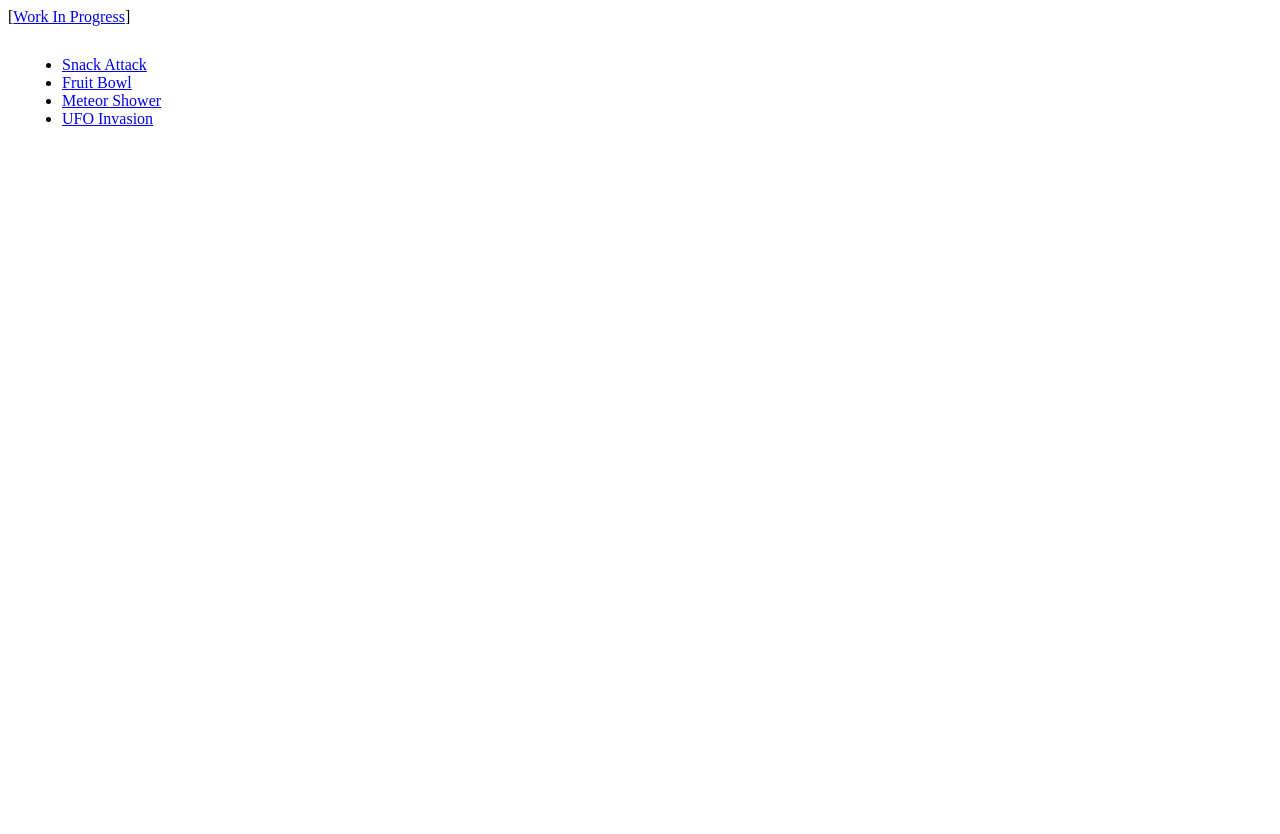
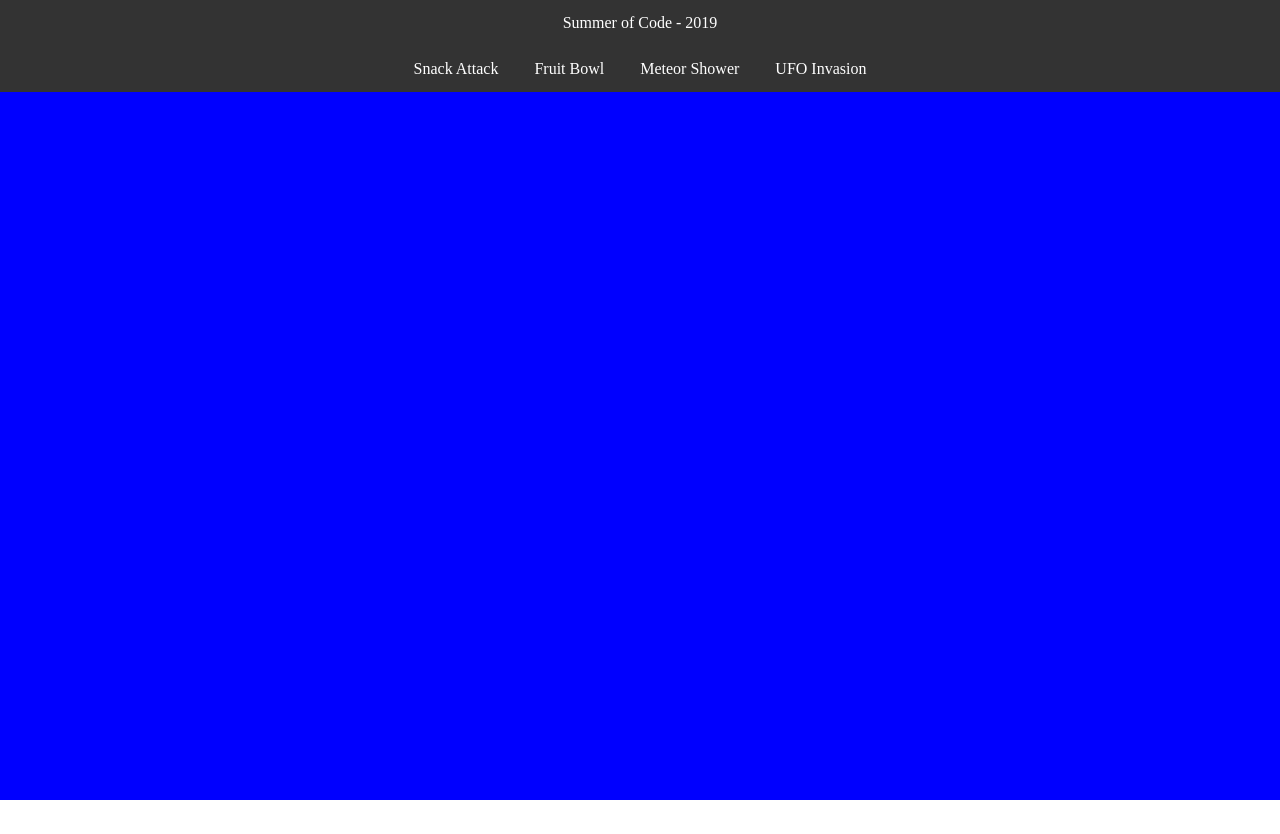
Before and after one commit to noelgolding/soc_starter, a plain HTML site: page index.html in a window 1280 px wide. After the commit the page ends 800 px from the top, so only its background shows below. Drawn offline with Linux system fonts and the light colour scheme.

Commit message:
update arcade index.html

```diff
--- a/index.html
+++ b/index.html
@@ -1,31 +1,102 @@
 <!DOCTYPE html>
-<html lang="en" dir="ltr">
+<html>
   <head>
-    <meta charset="utf-8">
     <title>Arcade</title>
+    <style>
+      body, html {
+        width: 100%;
+        height: 100%;
+        margin: 0;
+        padding: 0;
+      }
+
+      .row-container {
+        display: flex;
+        width: 100%;
+        height: 100%;
+        flex-direction: column;
+        background-color: blue;
+        overflow: hidden;
+      }
+
+      .first-row {
+        background-color: lime;
+      }
+
+      .second-row {
+        flex-grow: 1;
+        border: none;
+        margin: 0;
+        padding: 0;
+      }
+
+      ul.horizontal_menubar {
+        list-style-type: none;
+        margin: 0;
+        padding: 0;
+        overflow: hidden;
+        background-color: #333;
+        text-align: center;
+      }
+
+      ul.horizontal_menubar li {
+        display: inline;
+      }
+
+      ul.horizontal_menubar li a {
+        color: #fff;
+        padding: 14px 16px;
+        display: inline-block;
+        text-decoration: none;
+      }
+
+      ul.horizontal_menubar li a:hover {
+        background-color: #111;
+        color: white;
+      }
+
+      .active {
+        background-color: #4CAF50;
+        color: white;
+      }
+    </style>
     <script type="text/javascript">
-      function loadGame(url, title) {
+      function loadGame(url, title, a) {
+        // get ref to iframe
         iframe = document.getElementById('gameScreen')
+        // set iframe src
         iframe.src = url
+        // set focus to iframe
         iframe.contentWindow.focus()
-        document.title = title
+        setActive(a)
+      }
+
+      function setActive(a) {
+        li = a.parentElement
+        ul = li.parentElement
+        // for each li, remove the active class
+        for (list_item of ul.getElementsByTagName("li")) {
+          list_item.classList.remove('active')
+        }
+        // set the active class on the actual active li
+        li.classList.add('active')
       }
     </script>
   </head>
   <body>
-    [<a href="projects/wip/index.html" target="WIP">Work In Progress</a>]
-    <table cellpadding=12>
-      <tr>
-        <td valign="top">
-          <ul>
-            <li><a href="#" onclick="loadGame('projects/snacks/index.html', 'Snack Attack')">Snack Attack</a></li>
-            <li><a href="#" onclick="loadGame('projects/fruits/index.html', 'Fruit Bowl')">Fruit Bowl</a></li>
-            <li><a href="#" onclick="loadGame('projects/meteors/index.html', 'Meteor Shower')">Meteor Shower</a></li>
-            <li><a href="#" onclick="loadGame('projects/ufos/index.html', 'UFO Invasion')">UFO Invasion</a></li>
-          </ul>
-        </td>
-        <td><iframe frameBorder="0" id="gameScreen" name="gameScreen" src="" width="1024" height="768"></iframe></td>
-      </tr>
-    </table>
+    <div class="row-container">
+      <div class="first-row">
+        <ul class="horizontal_menubar">
+          <li><a href="projects/wip/index.html" target="_SOC_WIP_">Summer of Code - 2019</a></li>
+        </ul>
+        <ul id="menubar" class="horizontal_menubar">
+          <li><a href="#" onclick="loadGame('projects/snacks/index.html', 'Snack Attack', this)">Snack Attack</a></li>
+          <li><a href="#" onclick="loadGame('projects/fruits/index.html', 'Fruit Bowl', this)">Fruit Bowl</a></li>
+          <li><a href="#" onclick="loadGame('projects/meteors/index.html', 'Meteor Shower', this)">Meteor Shower</a></li>
+          <li><a href="#" onclick="loadGame('projects/ufos/index.html', this)">UFO Invasion</a></li>
+        </ul>
+      </div>
+      <iframe id="gameScreen" name="gameScreen" src="" class="second-row"></iframe>
+    </div>
   </body>
 </html>
```
